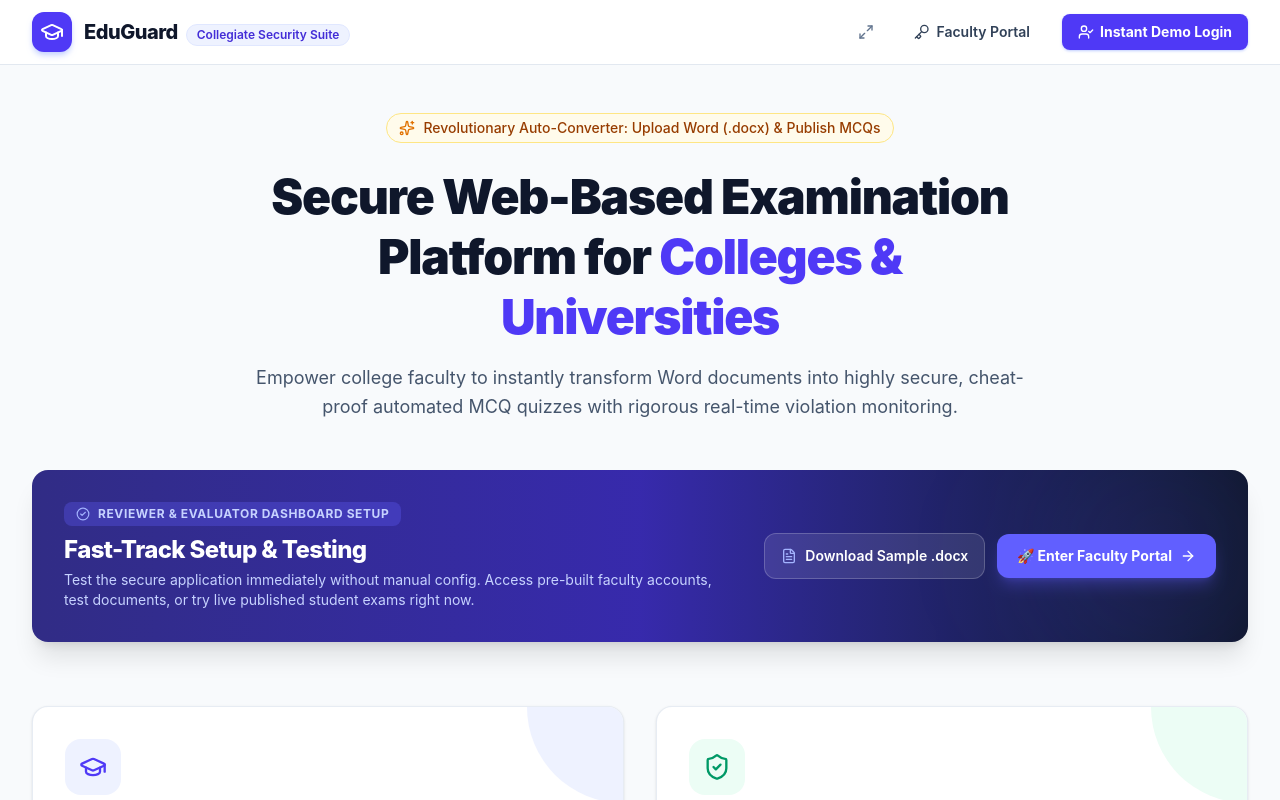
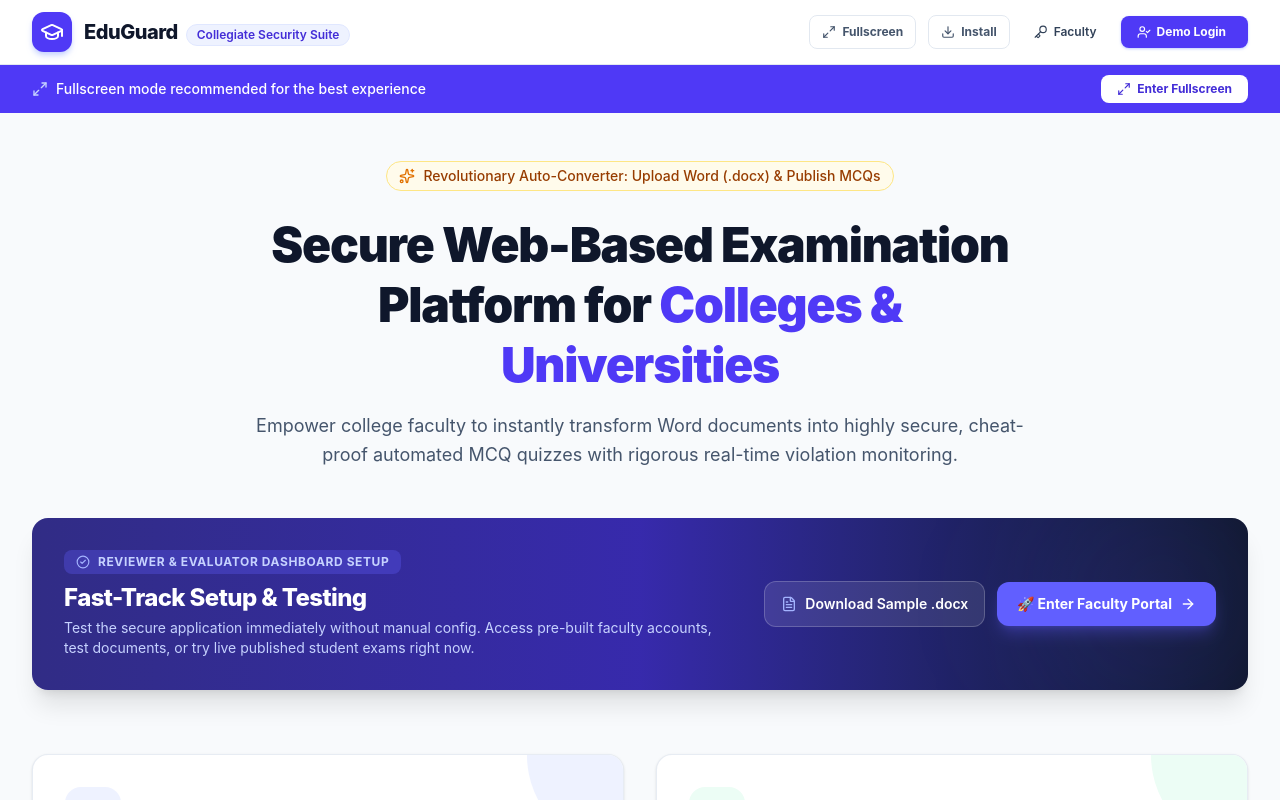
Before and after one commit to tpgitbot-cloud/quiz, a Next.js app: page / in a window 1280 px wide. Shown: the top 800 px of the page. Built offline with nearby package versions, Linux system fonts and the light colour scheme; no server answers; the database is empty.

Commit message:
Prominent fullscreen & install, signup auth

```diff
--- a/src/app/faculty/layout.tsx
+++ b/src/app/faculty/layout.tsx
@@ -80,6 +80,8 @@ export default function FacultyLayout({ children }: { children: React.ReactNode
       (installPrompt as any).prompt();
       const result = await (installPrompt as any).userChoice;
       if (result.outcome === 'accepted') setInstallPrompt(null);
+    } else {
+      alert('To install this app, open this page in Chrome or Edge browser and look for the Install icon in the address bar.');
     }
   };
 
@@ -147,7 +149,6 @@ export default function FacultyLayout({ children }: { children: React.ReactNode
               >
                 <Maximize2 className="w-4 h-4" />
               </button>
-              {installPrompt && (
               <button
                 onClick={handleInstall}
                 className="p-2 text-slate-400 hover:text-emerald-400 transition-colors rounded-lg hover:bg-slate-800"
@@ -155,7 +156,6 @@ export default function FacultyLayout({ children }: { children: React.ReactNode
               >
                 <Download className="w-4 h-4" />
               </button>
-              )}
               {user && (
                 <div className="hidden lg:flex items-center space-x-3 pr-4 border-r border-slate-800">
                   <div className="w-9 h-9 rounded-full bg-slate-800 border border-slate-700 flex items-center justify-center text-slate-300">
--- a/src/app/page.tsx
+++ b/src/app/page.tsx
@@ -111,6 +111,8 @@ export default function LandingPage() {
       (installPrompt as any).prompt();
       const result = await (installPrompt as any).userChoice;
       if (result.outcome === 'accepted') setInstallPrompt(null);
+    } else {
+      alert('To install this app, open this page in Chrome or Edge browser and look for the Install icon in the address bar.');
     }
   }, [installPrompt]);
 
@@ -176,43 +178,63 @@ export default function LandingPage() {
             </div>
           </div>
 
-          <div className="flex items-center space-x-4">
+          <div className="flex items-center space-x-2 sm:space-x-3">
             <button
               onClick={toggleFullscreen}
-              title={isFullscreen ? 'Exit Fullscreen' : 'Fullscreen'}
-              className="p-2 text-slate-500 hover:text-indigo-600 transition-colors rounded-lg hover:bg-slate-100"
+              title={isFullscreen ? 'Exit Fullscreen' : 'Fullscreen Mode'}
+              className="px-3 py-2 text-xs font-bold rounded-lg border border-slate-200 text-slate-600 hover:bg-indigo-50 hover:text-indigo-600 hover:border-indigo-200 transition-all flex items-center space-x-1.5"
             >
-              <Maximize2 className="w-4 h-4" />
+              <Maximize2 className="w-3.5 h-3.5" />
+              <span className="hidden sm:inline">{isFullscreen ? 'Exit Fullscreen' : 'Fullscreen'}</span>
             </button>
-            {installPrompt && (
-              <button
-                onClick={handleInstall}
-                className="p-2 text-slate-500 hover:text-emerald-600 transition-colors rounded-lg hover:bg-slate-100"
-                title="Install App"
-              >
-                <Download className="w-4 h-4" />
-              </button>
-            )}
+            <button
+              onClick={handleInstall}
+              className="px-3 py-2 text-xs font-bold rounded-lg border border-slate-200 text-slate-600 hover:bg-emerald-50 hover:text-emerald-600 hover:border-emerald-200 transition-all flex items-center space-x-1.5"
+              title="Install EduGuard App"
+            >
+              <Download className="w-3.5 h-3.5" />
+              <span className="hidden sm:inline">Install</span>
+            </button>
             <button
               onClick={() => setShowLoginModal(true)}
-              className="px-4 py-2 text-sm font-semibold text-slate-700 hover:text-indigo-600 transition-colors flex items-center space-x-1.5"
+              className="px-3 py-2 text-xs font-semibold text-slate-700 hover:text-indigo-600 transition-colors flex items-center space-x-1.5"
             >
-              <Key className="w-4 h-4" />
-              <span>Faculty Portal</span>
+              <Key className="w-3.5 h-3.5" />
+              <span>Faculty</span>
             </button>
             <button
               onClick={() => {
                 setShowLoginModal(true);
                 handleFacultyLogin();
               }}
-              className="px-4 py-2 text-sm font-bold bg-indigo-600 hover:bg-indigo-700 text-white rounded-lg shadow-sm shadow-indigo-200 transition-all flex items-center space-x-1.5"
+              className="px-4 py-2 text-xs font-bold bg-indigo-600 hover:bg-indigo-700 text-white rounded-lg shadow-sm shadow-indigo-200 transition-all flex items-center space-x-1.5"
             >
-              <UserCheck className="w-4 h-4" />
-              <span>Instant Demo Login</span>
+              <UserCheck className="w-3.5 h-3.5" />
+              <span className="hidden sm:inline">Demo Login</span>
+              <span className="sm:hidden">Demo</span>
             </button>
           </div>
         </div>
       </header>
+
+      {/* Fullscreen Prompt Banner */}
+      {!isFullscreen && (
+        <div className="bg-indigo-600 text-white">
+          <div className="max-w-7xl mx-auto px-4 sm:px-6 lg:px-8 py-2.5 flex items-center justify-between">
+            <div className="flex items-center space-x-2 text-sm">
+              <Maximize2 className="w-4 h-4 text-indigo-200" />
+              <span className="font-medium">Fullscreen mode recommended for the best experience</span>
+            </div>
+            <button
+              onClick={toggleFullscreen}
+              className="px-4 py-1.5 bg-white text-indigo-700 font-bold text-xs rounded-lg hover:bg-indigo-50 transition-colors flex items-center space-x-1.5"
+            >
+              <Maximize2 className="w-3.5 h-3.5" />
+              <span>Enter Fullscreen</span>
+            </button>
+          </div>
+        </div>
+      )}
 
       {/* Main Hero & Portals */}
       <main className="flex-1 max-w-7xl mx-auto px-4 sm:px-6 lg:px-8 py-12 w-full">
```
Lines whose indentation alone changed are shown as unchanged.
